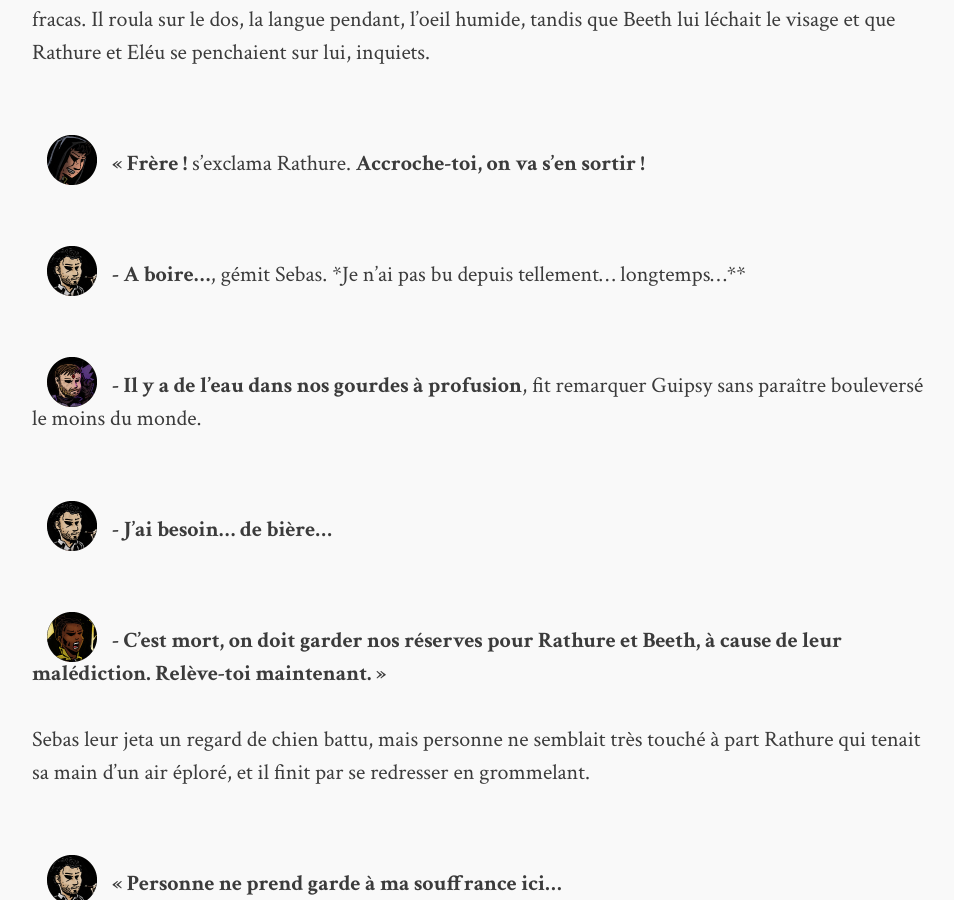
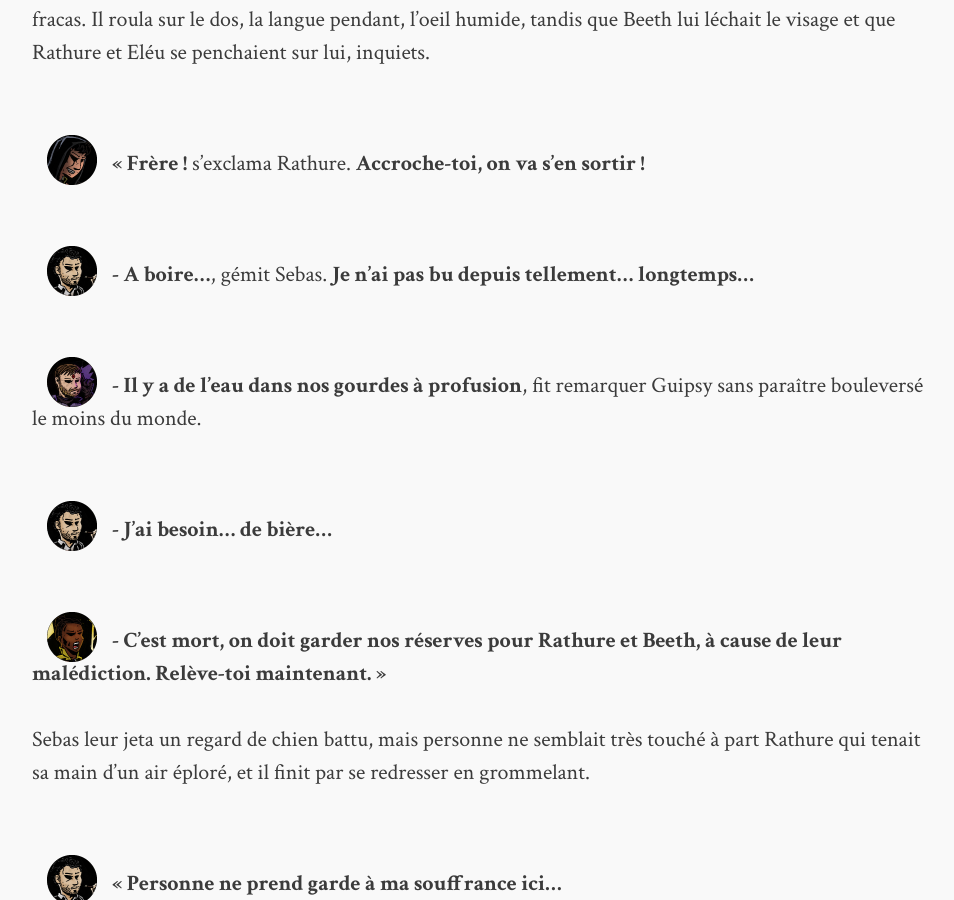
Before and after one commit to Tapus/tygrec, a Jekyll site: the page built from _posts/2015-12-30-chapitre-15.md, in a window 1280 px wide and 900 px high, scrolled down 1881 px. Shown: the whole window, without its empty margins (158-1112 px from the left). Built offline with Jekyll 4.4.1, drawn with Linux system fonts in a browser that asks for light colours; some of the changed text lies outside the part shown.

Commit message:
Fixed chapter 15

```diff
--- a/_posts/2015-12-30-chapitre-15.md
+++ b/_posts/2015-12-30-chapitre-15.md
@@ -24,7 +24,7 @@
 
 <img class="portrait" src="/images/Rathure.png">**« Frère !** s’exclama Rathure. **Accroche-toi, on va s’en sortir !**
 
-<img class="portrait" src="/images/Sebas.png">**\- A boire...**, gémit Sebas. *Je n’ai pas bu depuis tellement... longtemps...**
+<img class="portrait" src="/images/Sebas.png">**\- A boire...**, gémit Sebas. **Je n’ai pas bu depuis tellement... longtemps...**
 
 <img class="portrait" src="/images/Guipsy.png">**\- Il y a de l’eau dans nos gourdes à profusion**, fit remarquer Guipsy sans paraître bouleversé le moins du monde.
 
@@ -52,7 +52,7 @@
 
 <img class="portrait" src="/images/Eleu.png">**\- C’est là qu’il se trouve...**, murmura Eléu. **Le devin...**
 
-<img class="portrait" src="/images/Pioutou.png">**\- Six vins ça aurait été mieux quand même »*, dit Pioutou avec un petit sourire en coin.
+<img class="portrait" src="/images/Pioutou.png">**\- Six vins ça aurait été mieux quand même »**, dit Pioutou avec un petit sourire en coin.
 
 Cinq regards et une serpillière se tournèrent vers lui, et il sentit tout à coup qu’il avait dit une bêtise.
 
@@ -110,7 +110,7 @@
 
 Dès que la tempête se fut calmée, Rathure émergea de l’ombre d’un cadavre et entreprit de le dépouiller de ses effets personnels - et au passage, de manière tout à fait fortuite, de l’intégralité de ses vêtements - tandis que Beeth reniflait ce qu’il restait des autres corps. Agalime s’avança vers eux en soupirant.
 
-<img class="portrait" src="/images/Agamoùe.png">**« Rathure, tu sais que tu viens de choper la lymphogranulomatose ?**
+<img class="portrait" src="/images/Agalime.png">**« Rathure, tu sais que tu viens de choper la lymphogranulomatose ?**
 
 <img class="portrait" src="/images/Rathure.png">**\- Avec toutes les MST que j’ai déjà, ça ne changera pas grand chose.**
 
@@ -118,7 +118,7 @@
 
 Sebas, lui, jeta à Rathure un regard horrifié.
 
-*
+> *
 
 <img class="portrait" src="/images/Pioutou.png">**« Où est ce fichu devin ?** demanda Pioutou d’une voix haletante tout en poignardant un bocalien qui s’était approché trop près.
 
@@ -212,7 +212,7 @@
 
 Eléu ne semblait pas très rassurée, mais chacun de ses compagnons arborait une expression déterminée.
 
-<img class="portrait" src="/images/Unknown.png">**« Commençons dès maintenant, comme ça nous en aurons plus vite fini**, fit Guipsy.
+<img class="portrait" src="/images/Guipsy.png">**« Commençons dès maintenant, comme ça nous en aurons plus vite fini**, fit Guipsy.
 
 <img class="portrait" src="/images/Unknown.png">**\- GUIPSY !** s’exclama soudain Sylvanus, le faisant sursauter. **Tu devras boire l’intégralité de cette bouteille de rhum (ladite bouteille apparut dans ses mains par enchantement) et vomir des arc-en-ciel pendant une minute non-stop ! »**
 
```
